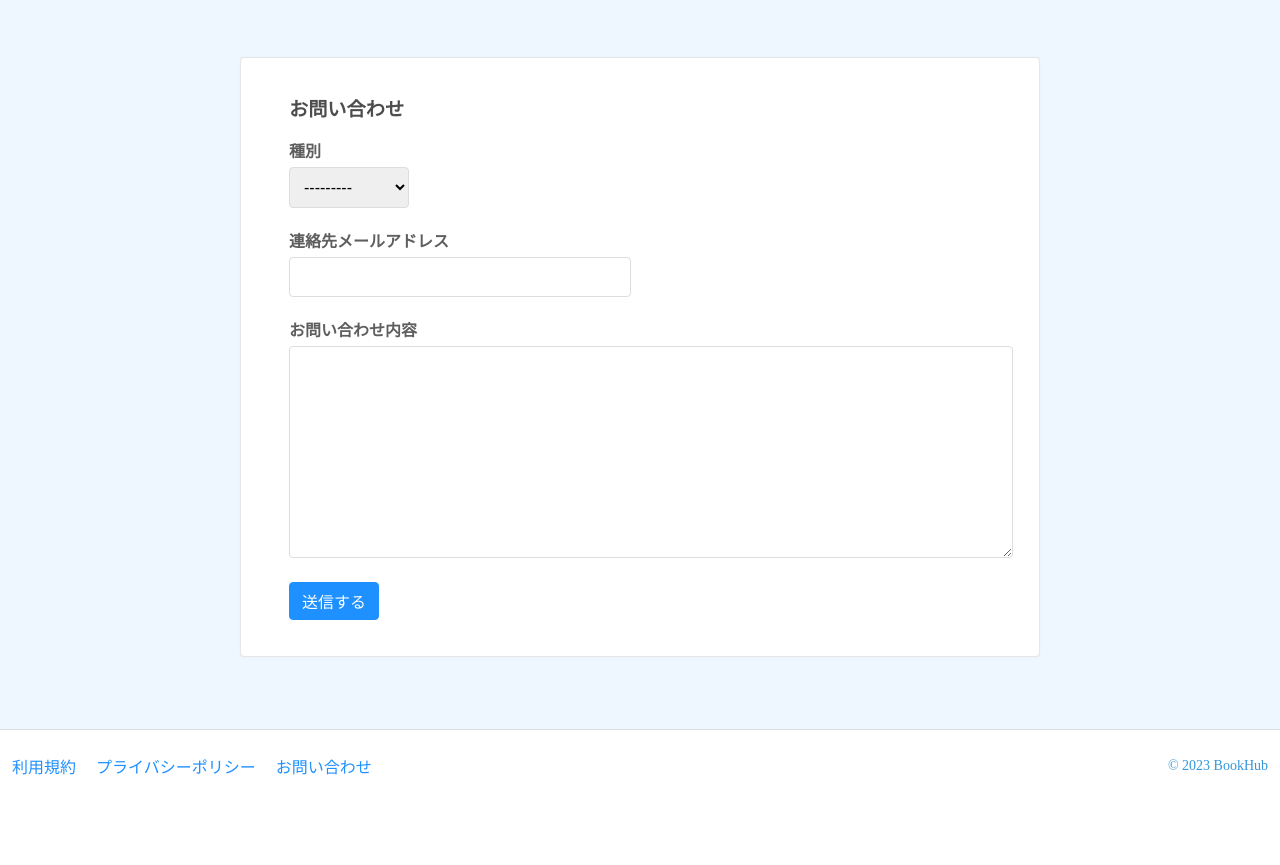
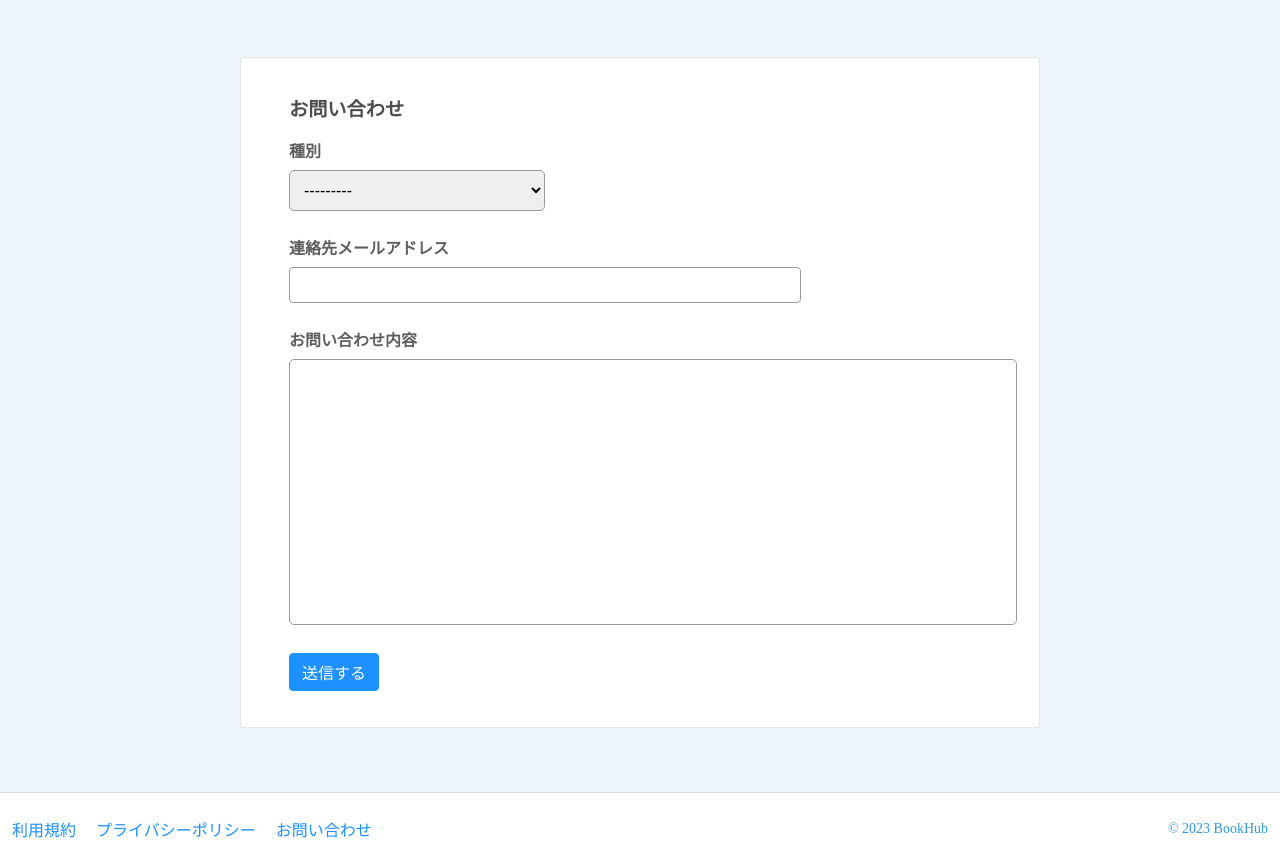
Before and after one commit to gamari/bookhub-django, a Django app: page /contact/ in a window 1280 px wide. Shown: the part 71-936 px from the top of the page. Before the commit the page ends 846 px from the top, so only its background shows below. Run offline with Django 3.2, Linux system fonts and the light colour scheme.

Commit message:
レコード画面の修正

```diff
--- a/contact/forms.py
+++ b/contact/forms.py
@@ -8,7 +8,7 @@ class ContactForm(forms.ModelForm):
         model = Contact
         fields = ["contact_type", "email", "content"]
         widgets = {
-            "contact_type": forms.Select(attrs={"class": "form-control"}),
-            "email": forms.EmailInput(attrs={"class": "form-control"}),
+            "contact_type": forms.Select(attrs={"class": "max-w-sm"}),
+            "email": forms.EmailInput(attrs={"class": "max-w-md"}),
             "content": forms.Textarea(attrs={"class": "form-control"}),
         }
--- a/contact/templates/contact.html
+++ b/contact/templates/contact.html
@@ -1,16 +1,9 @@
-{% extends 'base.html' %}
-{% load static %}
-
-{% block title %}
-  お問い合わせページ
-{% endblock %}
-
-{% block css %}
+{% extends 'base.html' %} {% load static %} {% block title %} お問い合わせページ
+{% endblock %} {% block css %}
 <link href="{% static 'css/pages/contact.css' %}" rel="stylesheet" />
 <link href="{% static 'css/components/card.css' %}" rel="stylesheet" />
-{% endblock %}
-
-{% block content %}
+<link href="{% static 'css/components/form.css' %}" rel="stylesheet" />
+{% endblock %} {% block content %}
 <div class="card card-section">
   <h3 class="mb-4">お問い合わせ</h3>
 
@@ -21,15 +14,15 @@
   <form method="post" action="{% url 'contact' %}" class="contact-form">
     {% csrf_token %}
     <div class="form-group">
-        <label for="">種別</label>
+      <div class="form-label">種別</div>
       {{ form.contact_type }}
     </div>
     <div class="form-group">
-        <label for="">連絡先メールアドレス</label>
+      <div class="form-label">連絡先メールアドレス</div>
       {{ form.email }}
     </div>
     <div class="form-group">
-        <label for="">お問い合わせ内容</label>
+      <div class="form-label">お問い合わせ内容</div>
       {{ form.content }}
     </div>
     <button type="submit" class="btn btn-primary submit-btn">送信する</button>
--- a/record/domain/services.py
+++ b/record/domain/services.py
@@ -21,6 +21,9 @@ class ReadingRecordService(object):
 
     def get_or_create_record(self, user, book):
         return self.reading_record_repo.get_or_create(user, book)
+
+    def get_by_user_and_book(self, user, book):
+        return self.reading_record_repo.get_by_user_and_book(user, book)
 
 
 class ReadingMemoService(object):
--- a/static/css/components/form.css
+++ b/static/css/components/form.css
@@ -16,6 +16,7 @@
 }
 
 .form-label {
+  color: #5e5e5e;
   margin-bottom: 8px;
   font-size: 16px;
   font-weight: bold;
@@ -39,7 +40,7 @@
 
 .form-group > input {
   width: 100%;
-  border: 1px solid #ccc;
+  border: 1px solid #999;
   border-radius: 4px;
   box-sizing: border-box;
   font-size: 16px;
--- a/static/css/pages/contact.css
+++ /dev/null
@@ -1,36 +0,0 @@
-.card-section {
-}
-
-/* お問い合わせフォーム */
-.form-group {
-  margin-bottom: 20px;
-}
-
-.form-group > label {
-  display: block;
-  margin-bottom: 5px;
-  font-weight: 600;
-  color:#5e5e5e;
-}
-
-.form-control {
-  width: 100%;
-  padding: 10px;
-  font-size: 16px;
-  border-radius: 4px;
-  border: 1px solid #ddd;
-  box-shadow: none;
-}
-
-/* 要素別 */
-.form-group > select {
-    max-width: 120px;
-}
-
-.form-group > input {
-    max-width: 320px;
-}
-
-.from-group > textarea {
-    resize: none;
-}
--- a/static/css/pages/home.css
+++ b/static/css/pages/home.css
@@ -20,6 +20,7 @@
   border-radius: 4px;
   border: 1px solid #e6e6e6;
   box-shadow: 0 0 4px rgba(0, 0, 0, 0.1);
+  width: 200px;
 }
 
 .about-title {
@@ -107,9 +108,6 @@
 
 
 /* よく読まれてます */
-.top-books-section {
-}
-
 .top-books-container {
   margin-top: 16px;
   display: flex;
```
Also changed, not shown: record/application/usecases.py (+13 -16 lines), record/domain/repositories.py (+7 -7 lines), record/views.py (+4 -6 lines). Lines whose indentation alone changed are shown as unchanged.
